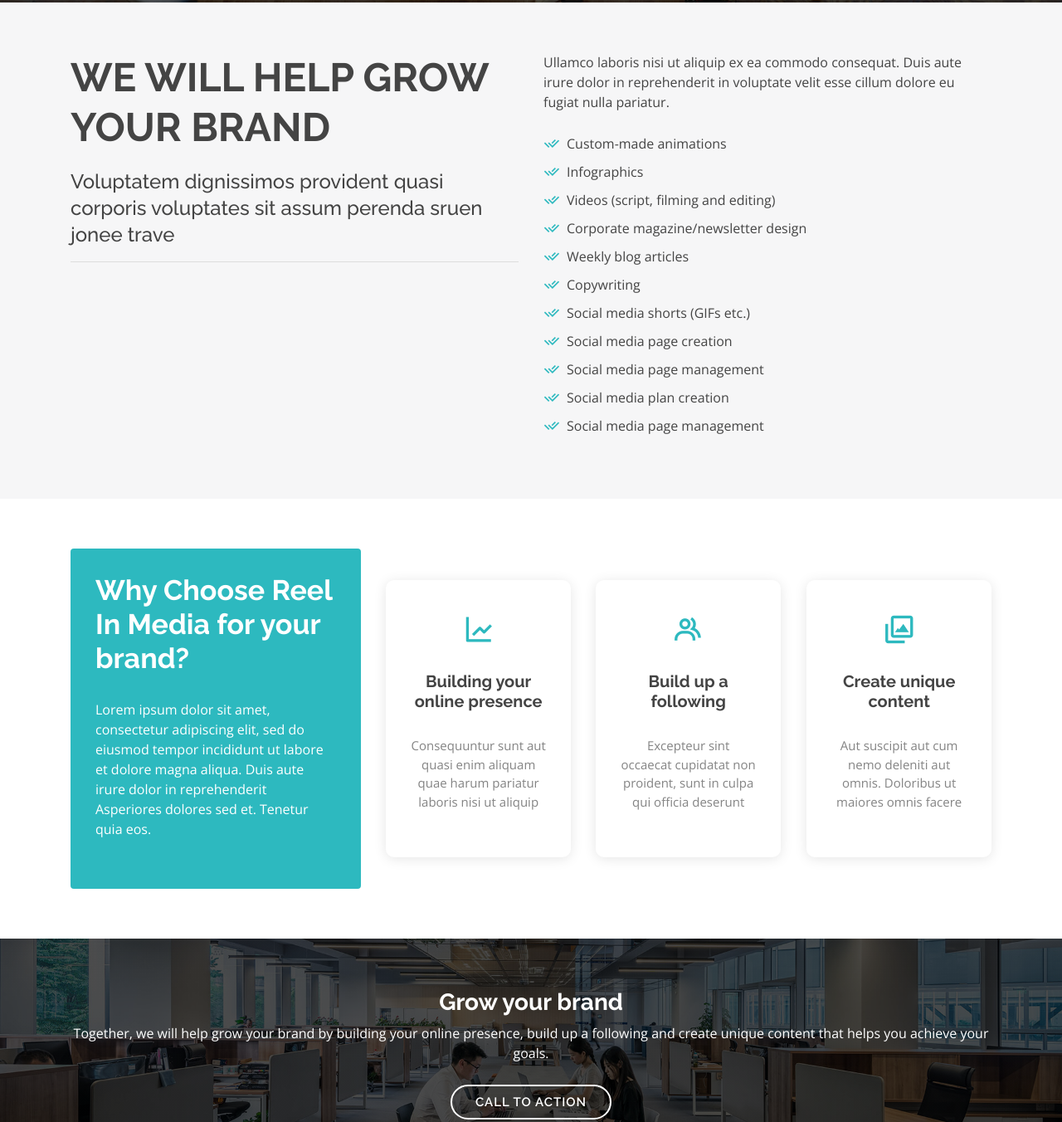
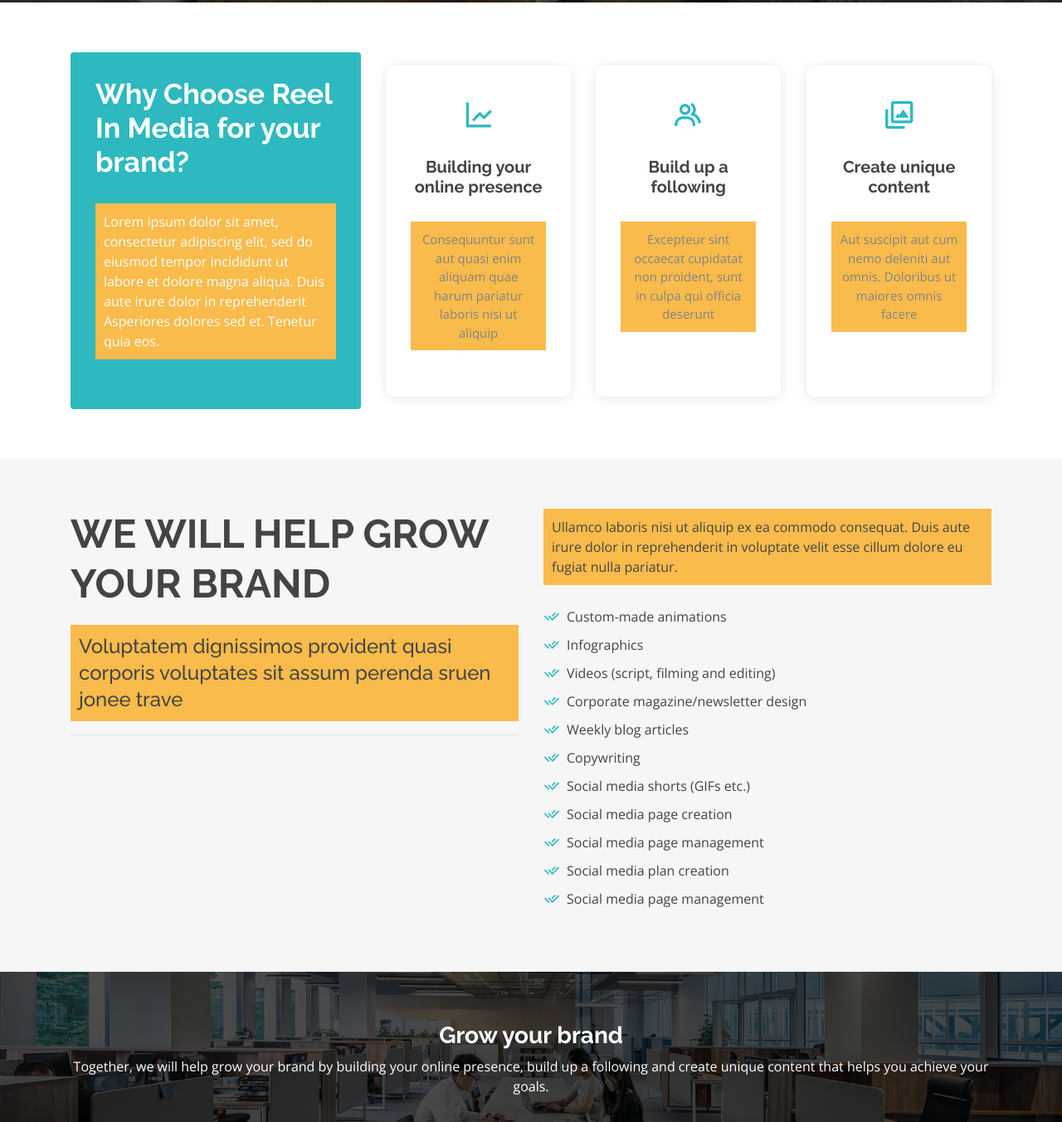
Before and after one commit to dominicdaviescodes/reelin, a plain HTML site: page index.html in a window 1280 px wide. Shown: the part 797-2149 px from the top of the page at 83% size. Drawn offline with nearby package versions, Linux system fonts and the light colour scheme.

Commit message:
add color to copy that needs updating by client

```diff
--- a/assets/css/style.css
+++ b/assets/css/style.css
@@ -13,6 +13,11 @@ Teal darker - #1facb1;
 body {
   font-family: "Open Sans", sans-serif;
   color: #444444;
+}
+
+.todo {
+  background-color: #f9bb4b;
+  padding: 10px;
 }
 
 a {
--- a/index.html
+++ b/index.html
@@ -56,8 +56,9 @@
           <nav class="nav-menu d-none d-lg-block">
             <ul>
               <li class="active"><a href="#header">Home</a></li>
-              <li><a href="#about">About</a></li>
-              <li><a href="#services">Services</a></li>
+              <li><a href="#why-us">About</a></li>
+              <li><a href="#about">Services</a></li>
+              <li><a href="#services">How it works</a></li>
               <!-- <li><a href="#portfolio">Portfolio</a></li> -->
               <li><a href="#team">Team</a></li>
               <!-- <li class="drop-down">
@@ -186,6 +187,83 @@
       </section> -->
       <!-- End Clients Section -->
 
+      <!-- ======= Why Us Section ======= -->
+      <section id="why-us" class="why-us">
+        <div class="container">
+          <div class="row">
+            <div
+              class="col-lg-4 d-flex align-items-stretch"
+              data-aos="fade-right"
+            >
+              <div class="content">
+                <h3>Why Choose Reel In Media for your brand?</h3>
+                <p class="todo">
+                  Lorem ipsum dolor sit amet, consectetur adipiscing elit, sed
+                  do eiusmod tempor incididunt ut labore et dolore magna aliqua.
+                  Duis aute irure dolor in reprehenderit Asperiores dolores sed
+                  et. Tenetur quia eos.
+                </p>
+                <!-- <div class="text-center">
+                  <a href="#" class="more-btn"
+                    >Learn More <i class="bx bx-chevron-right"></i
+                  ></a>
+                </div> -->
+              </div>
+            </div>
+            <div class="col-lg-8 d-flex align-items-stretch">
+              <div class="icon-boxes d-flex flex-column justify-content-center">
+                <div class="row">
+                  <div
+                    class="col-xl-4 d-flex align-items-stretch"
+                    data-aos="zoom-in"
+                    data-aos-delay="100"
+                  >
+                    <div class="icon-box mt-4 mt-xl-0">
+                      <i class="bx bx-line-chart"></i>
+                      <h4>Building your online presence</h4>
+                      <p class="todo">
+                        Consequuntur sunt aut quasi enim aliquam quae harum
+                        pariatur laboris nisi ut aliquip
+                      </p>
+                    </div>
+                  </div>
+                  <div
+                    class="col-xl-4 d-flex align-items-stretch"
+                    data-aos="zoom-in"
+                    data-aos-delay="200"
+                  >
+                    <div class="icon-box mt-4 mt-xl-0">
+                      <i class="bx bx-group"></i>
+                      <h4>Build up a following</h4>
+                      <p class="todo">
+                        Excepteur sint occaecat cupidatat non proident, sunt in
+                        culpa qui officia deserunt
+                      </p>
+                    </div>
+                  </div>
+                  <div
+                    class="col-xl-4 d-flex align-items-stretch"
+                    data-aos="zoom-in"
+                    data-aos-delay="300"
+                  >
+                    <div class="icon-box mt-4 mt-xl-0">
+                      <i class="bx bx-images"></i>
+                      <h4>Create unique content</h4>
+                      <p class="todo">
+                        Aut suscipit aut cum nemo deleniti aut omnis. Doloribus
+                        ut maiores omnis facere
+                      </p>
+                    </div>
+                  </div>
+                </div>
+              </div>
+              <!-- End .content-->
+            </div>
+          </div>
+        </div>
+      </section>
+      <!-- End Why Us Section -->
+
       <!-- ======= About Section ======= -->
       <section id="about" class="about">
         <div class="container">
@@ -193,7 +271,7 @@
             <div class="col-lg-6" data-aos="fade-right" data-aos-delay="100">
               <h2>We will help grow your brand</h2>
 
-              <h3>
+              <h3 class="todo">
                 Voluptatem dignissimos provident quasi corporis voluptates sit
                 assum perenda sruen jonee trave
               </h3>
@@ -206,7 +284,7 @@
               data-aos="fade-left"
               data-aos-delay="200"
             >
-              <p>
+              <p class="todo">
                 Ullamco laboris nisi ut aliquip ex ea commodo consequat. Duis
                 aute irure dolor in reprehenderit in voluptate velit esse cillum
                 dolore eu fugiat nulla pariatur.
@@ -263,82 +341,7 @@
 
       <!-- End Counts Section -->
 
-      <!-- ======= Why Us Section ======= -->
-      <section id="why-us" class="why-us">
-        <div class="container">
-          <div class="row">
-            <div
-              class="col-lg-4 d-flex align-items-stretch"
-              data-aos="fade-right"
-            >
-              <div class="content">
-                <h3>Why Choose Reel In Media for your brand?</h3>
-                <p>
-                  Lorem ipsum dolor sit amet, consectetur adipiscing elit, sed
-                  do eiusmod tempor incididunt ut labore et dolore magna aliqua.
-                  Duis aute irure dolor in reprehenderit Asperiores dolores sed
-                  et. Tenetur quia eos.
-                </p>
-                <!-- <div class="text-center">
-                  <a href="#" class="more-btn"
-                    >Learn More <i class="bx bx-chevron-right"></i
-                  ></a>
-                </div> -->
-              </div>
-            </div>
-            <div class="col-lg-8 d-flex align-items-stretch">
-              <div class="icon-boxes d-flex flex-column justify-content-center">
-                <div class="row">
-                  <div
-                    class="col-xl-4 d-flex align-items-stretch"
-                    data-aos="zoom-in"
-                    data-aos-delay="100"
-                  >
-                    <div class="icon-box mt-4 mt-xl-0">
-                      <i class="bx bx-line-chart"></i>
-                      <h4>Building your online presence</h4>
-                      <p>
-                        Consequuntur sunt aut quasi enim aliquam quae harum
-                        pariatur laboris nisi ut aliquip
-                      </p>
-                    </div>
-                  </div>
-                  <div
-                    class="col-xl-4 d-flex align-items-stretch"
-                    data-aos="zoom-in"
-                    data-aos-delay="200"
-                  >
-                    <div class="icon-box mt-4 mt-xl-0">
-                      <i class="bx bx-group"></i>
-                      <h4>Build up a following</h4>
-                      <p>
-                        Excepteur sint occaecat cupidatat non proident, sunt in
-                        culpa qui officia deserunt
-                      </p>
-                    </div>
-                  </div>
-                  <div
-                    class="col-xl-4 d-flex align-items-stretch"
-                    data-aos="zoom-in"
-                    data-aos-delay="300"
-                  >
-                    <div class="icon-box mt-4 mt-xl-0">
-                      <i class="bx bx-images"></i>
-                      <h4>Create unique content</h4>
-                      <p>
-                        Aut suscipit aut cum nemo deleniti aut omnis. Doloribus
-                        ut maiores omnis facere
-                      </p>
-                    </div>
-                  </div>
-                </div>
-              </div>
-              <!-- End .content-->
-            </div>
-          </div>
-        </div>
-      </section>
-      <!-- End Why Us Section -->
+      <!-- why us was here  ************************ -->
 
       <!-- ======= Cta Section ======= -->
       <section id="cta" class="cta">
@@ -350,7 +353,7 @@
               presence, build up a following and create unique content that
               helps you achieve your goals.
             </p>
-            <a class="cta-btn" href="#">Call To Action</a>
+            <!-- <a class="cta-btn" href="#contact">Get in touch</a> -->
           </div>
         </div>
       </section>
@@ -974,14 +977,14 @@
                   <div class="info">
                     <i class="icofont-envelope"></i>
                     <h4>Email:</h4>
-                    <p>info@example.com</p>
+                    <p class="todo">info@example.com</p>
                   </div>
                 </div>
                 <div class="col-lg-6">
                   <div class="info w-100 mt-4">
                     <i class="icofont-phone"></i>
                     <h4>Call:</h4>
-                    <p>+1 5589 55488 55s</p>
+                    <p class="todo">+1 5589 55488 55s</p>
                   </div>
                 </div>
               </div>
@@ -1157,10 +1160,10 @@
             <!-- You can delete the links only if you purchased the pro version. -->
             <!-- Licensing information: https://bootstrapmade.com/license/ -->
             <!-- Purchase the pro version with working PHP/AJAX contact form: https://bootstrapmade.com/bethany-free-onepage-bootstrap-theme/ -->
-            Made by <a href="#">Dom</a>
+            <!-- Made by <a href="#">Dom</a> -->
           </div>
         </div>
-        <div class="social-links text-center text-md-right pt-3 pt-md-0">
+        <div class="social-links text-center text-md-right pt-3 pt-md-0 todo">
           <a href="#" class="twitter"><i class="bx bxl-twitter"></i></a>
           <a href="#" class="facebook"><i class="bx bxl-facebook"></i></a>
           <a href="#" class="instagram"><i class="bx bxl-instagram"></i></a>
```
